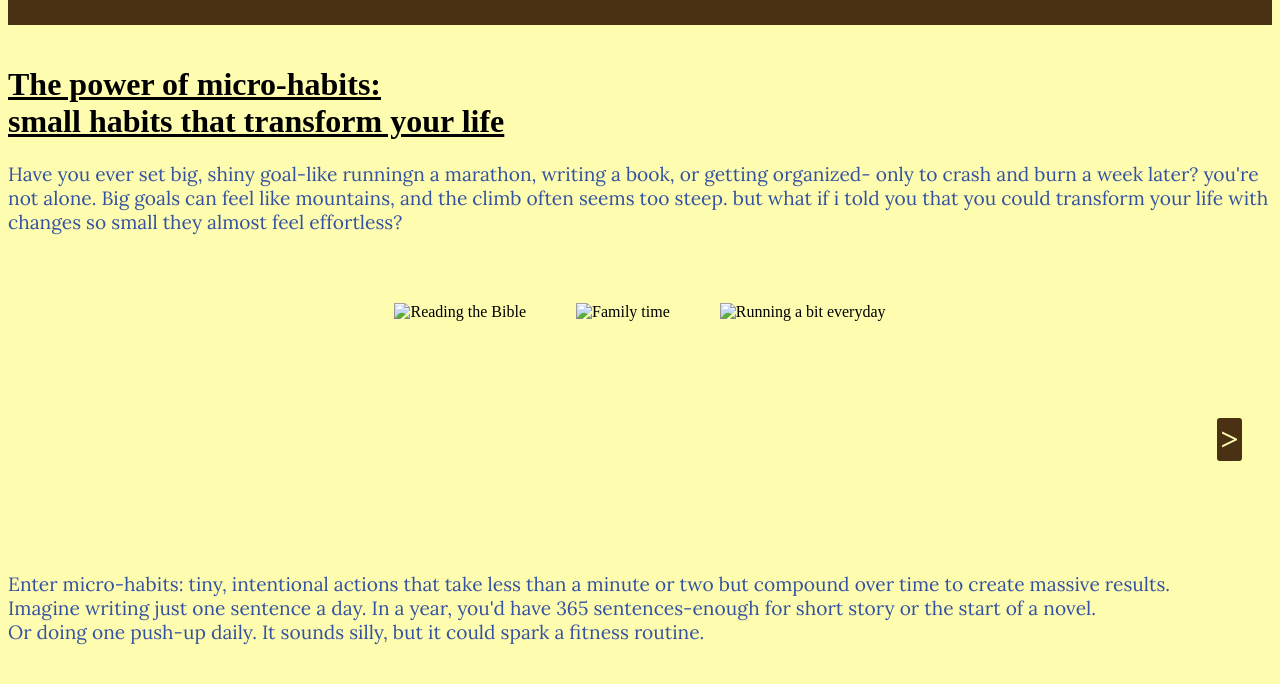
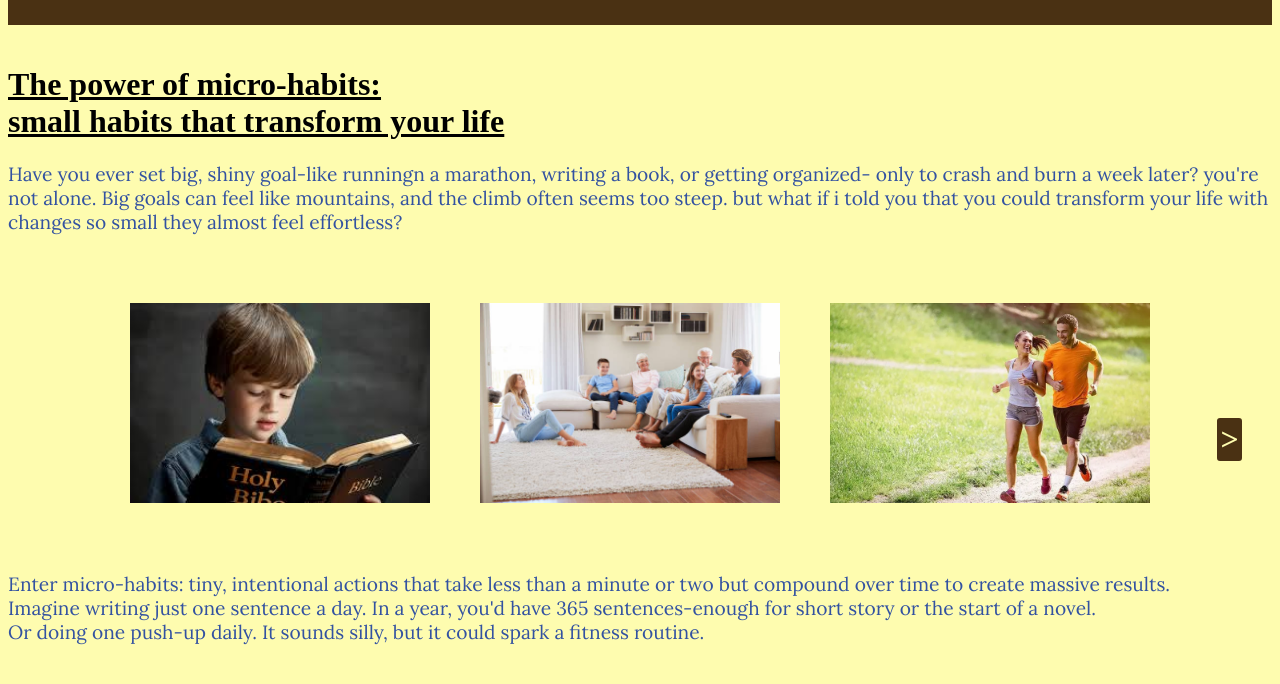
Before and after one commit to kidus1931/Micro-habits, a plain HTML site: page index.html in a window 1280 px wide. Shown: the part 86-770 px from the top of the page. Drawn offline with Linux system fonts and the light colour scheme; files whose address does not match are found by name.

Commit message:
Update index.html

```diff
--- a/index.html
+++ b/index.html
@@ -22,9 +22,9 @@
             you're not alone. Big goals can feel like mountains, and the climb often seems too steep. but what if i told you that you could transform
             your life with changes so small they almost feel effortless? </p>
             <div>
-                <img src="images/download.jpg" title="Reading the Bible">
-                <img src="images/istockphoto-937278670-612x612.jpg" title="Family time">
-                <img src="images/how-to-start-running-feature.webp" title="Running a bit everyday">
+                <img src="download.jpg" title="Reading the Bible">
+                <img src="istockphoto-937278670-612x612.jpg" title="Family time">
+                <img src="how-to-start-running-feature.webp" title="Running a bit everyday">
                  </div>
             <p id="i2">Enter micro-habits: tiny, intentional actions that take less than a minute or two but compound over time to create massive results.<br>
                  Imagine writing just one sentence a day. In a year, you'd have 365 sentences-enough for short story or the start of a novel.<br> Or
```
